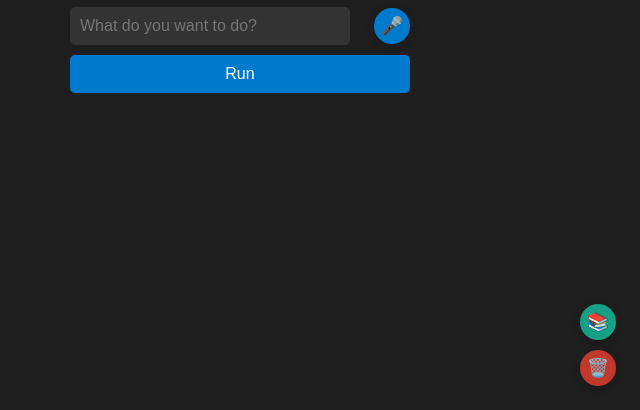
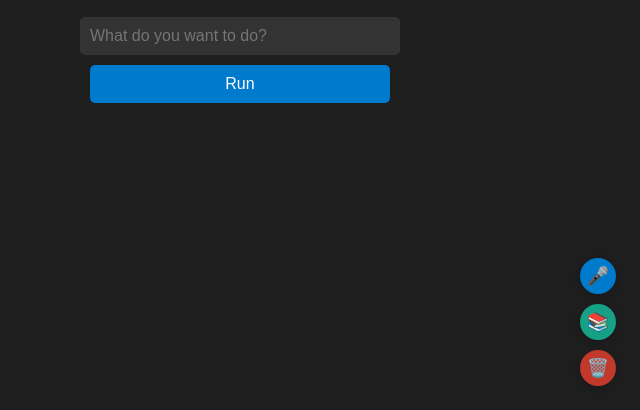
Before and after one commit to SuperShivam5000/windows-walker, an Electron app: page index.html in a window 800 px wide. Shown: the part 390-800 px from the top of the page, without its empty margins (160-800 px from the left). Drawn offline with Linux system fonts and the light colour scheme.

Commit message:
rollback

```diff
--- a/index.html
+++ b/index.html
@@ -146,7 +146,9 @@
     }
 
     #mic-btn {
-      position: static;
+      position: fixed;
+      bottom: 116px;
+      right: 24px;
       background-color: #007acc;
       color: #fff;
       border: none;
@@ -159,7 +161,8 @@
       justify-content: center;
       box-shadow: 0 2px 8px rgba(0, 0, 0, 0.2);
       cursor: pointer;
-      margin: 0 0 0 24px;
+      z-index: 1000;
+      margin: 0;
       padding: 0;
       transition: background 0.2s;
     }
@@ -175,16 +178,11 @@
     <img src="./WindowsWalker.png" width="70" alt="Logo">
     <span>Windows Walker</span>
   </h2>
-  <div id="input-row"
-    style="display: flex; flex-direction: column; align-items: flex-start; gap: 0; margin-bottom: 10px; width: 340px;">
-    <div style="display: flex; align-items: center; width: 100%; gap: 0;">
-      <input id="query" placeholder="What do you want to do?" style="flex: 1; margin-top: 0; min-width: 0;" />
-      <button id="mic-btn" title="Dictate (Win+H)" style="margin-left: 24px;">🎤</button>
-    </div>
-    <button onclick="sendCommand()" title="Run command" style="width: 100%; margin-top: 10px;">Run</button>
-  </div>
+  <input id="query" placeholder="What do you want to do?" />
+  <button onclick="sendCommand()" title="Run command">Run</button>
   <button id="show-memories" title="Show all memories">📚</button>
   <button id="delete-memories" title="Delete all memories">🗑️</button>
+  <button id="mic-btn" title="Dictate (Win+H)">🎤</button>
   <div id="loading-spinner"
     style="display:none; position: fixed; bottom: 24px; left: 24px; justify-content:center; align-items:center; height:32px; width:32px; z-index: 2000; background: rgba(30,30,30,0.7); border-radius: 50%; padding: 4px;">
     <svg width="18" height="18" viewBox="0 0 18 18" fill="none" xmlns="http://www.w3.org/2000/svg">
--- a/main.js
+++ b/main.js
@@ -81,7 +81,6 @@ ipcMain.handle('send-command', async (event, userInput) => {
     }
 
     //Memory extraction step
-    console.log(messages);
     const memoryExtractPrompt = [
       ...messages,
       { role: "system", content: prompts.createNewMemoriesPrompt(memories) }
```
Also changed, not shown: renderer.js (+20 -0 lines).
